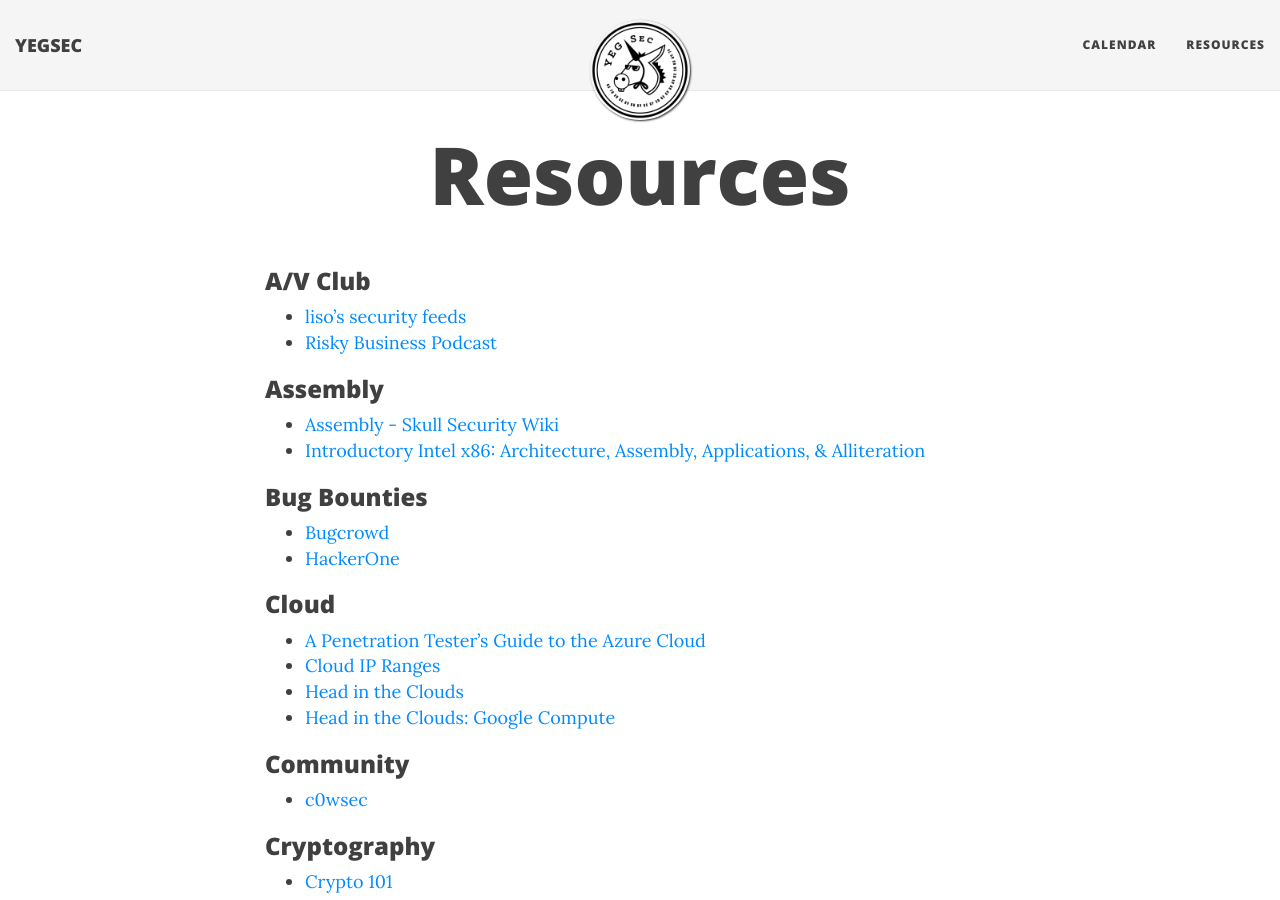
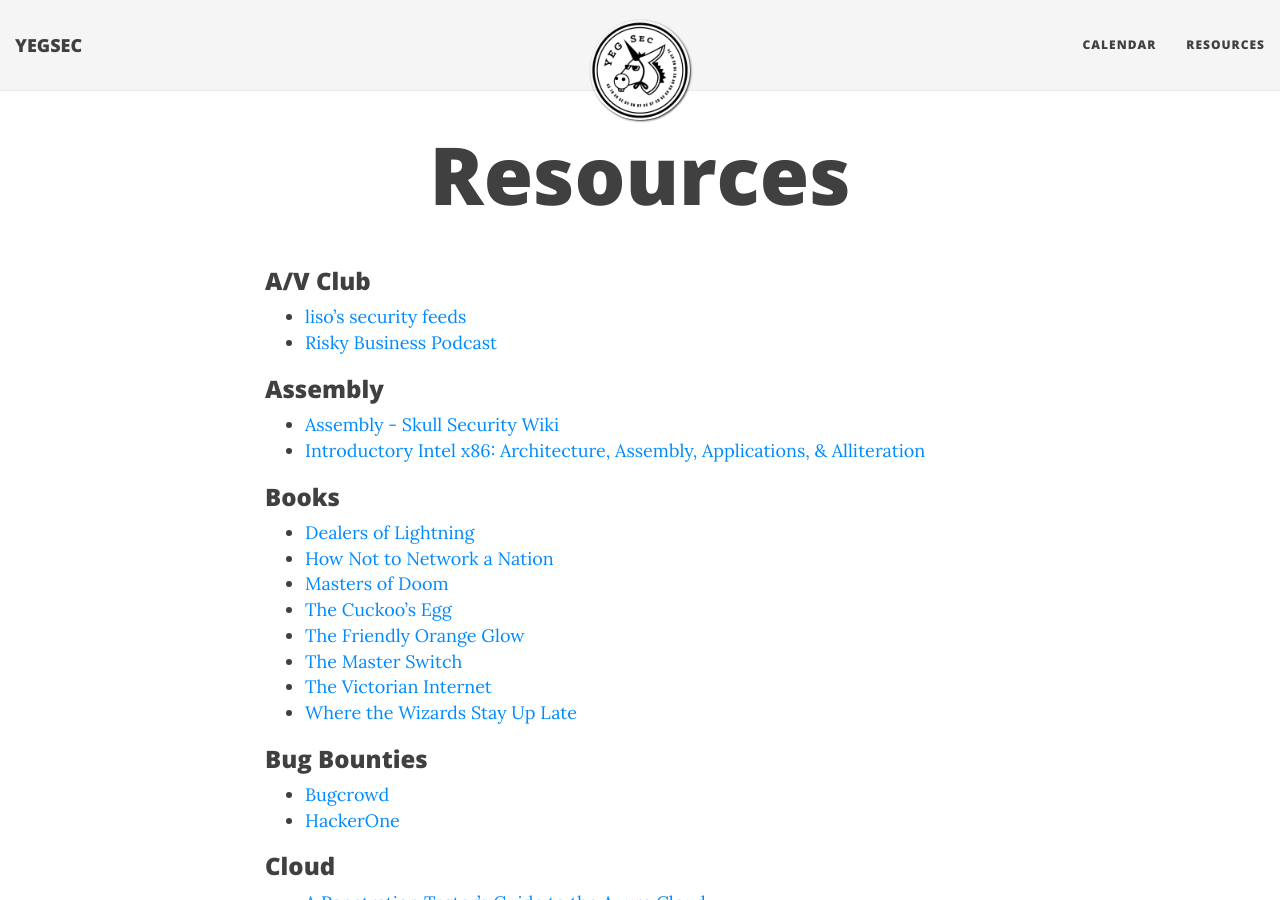
Before and after one commit to yegsec/yegsec.github.io, a Jekyll site: the page built from resources.md, in a window 1280 px wide and 900 px high. Built offline with Jekyll 4.4.1, drawn with Linux system fonts in a browser that asks for light colours; nearby versions of some CDN libraries.

Commit message:
Add books

```diff
--- a/resources.md
+++ b/resources.md
@@ -12,6 +12,17 @@
 
 * [Assembly - Skull Security Wiki](https://wiki.skullsecurity.org/Assembly)
 * [Introductory Intel x86: Architecture, Assembly, Applications, & Alliteration](http://www.opensecuritytraining.info/IntroX86.html)
+
+### Books
+
+* [Dealers of Lightning](https://www.amazon.ca/Dealers-Lightning-Xerox-PARC-Computer/dp/0887309895/)
+* [How Not to Network a Nation](https://www.amazon.com/How-Not-Network-Nation-Information/dp/0262034182)
+* [Masters of Doom](https://www.amazon.ca/Masters-Doom-Created-Transformed-Culture/dp/0812972155/)
+* [The Cuckoo's Egg](https://www.amazon.ca/Cuckoos-Egg-Tracking-Computer-Espionage/dp/1416507787/)
+* [The Friendly Orange Glow](https://www.amazon.ca/dp/1101871555/)
+* [The Master Switch](https://www.amazon.com/Master-Switch-Rise-Information-Empires/dp/0307390993)
+* [The Victorian Internet](https://www.amazon.ca/Victorian-Internet-Remarkable-Nineteenth-line/dp/162040592X/)
+* [Where the Wizards Stay Up Late](https://www.amazon.ca/Where-Wizards-Stay-Up-Late/dp/0684832674/)
 
 ### Bug Bounties
 
```
